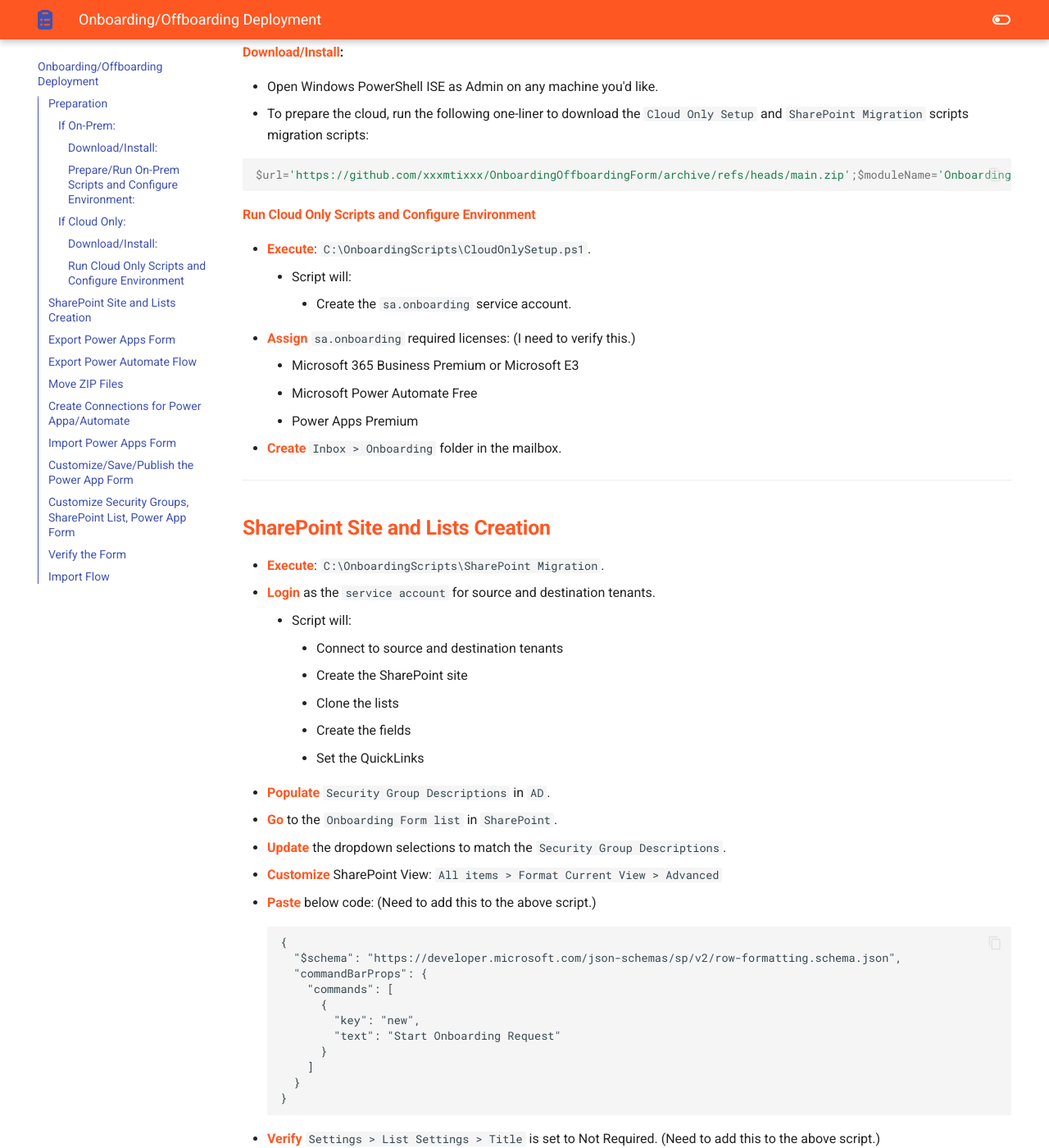
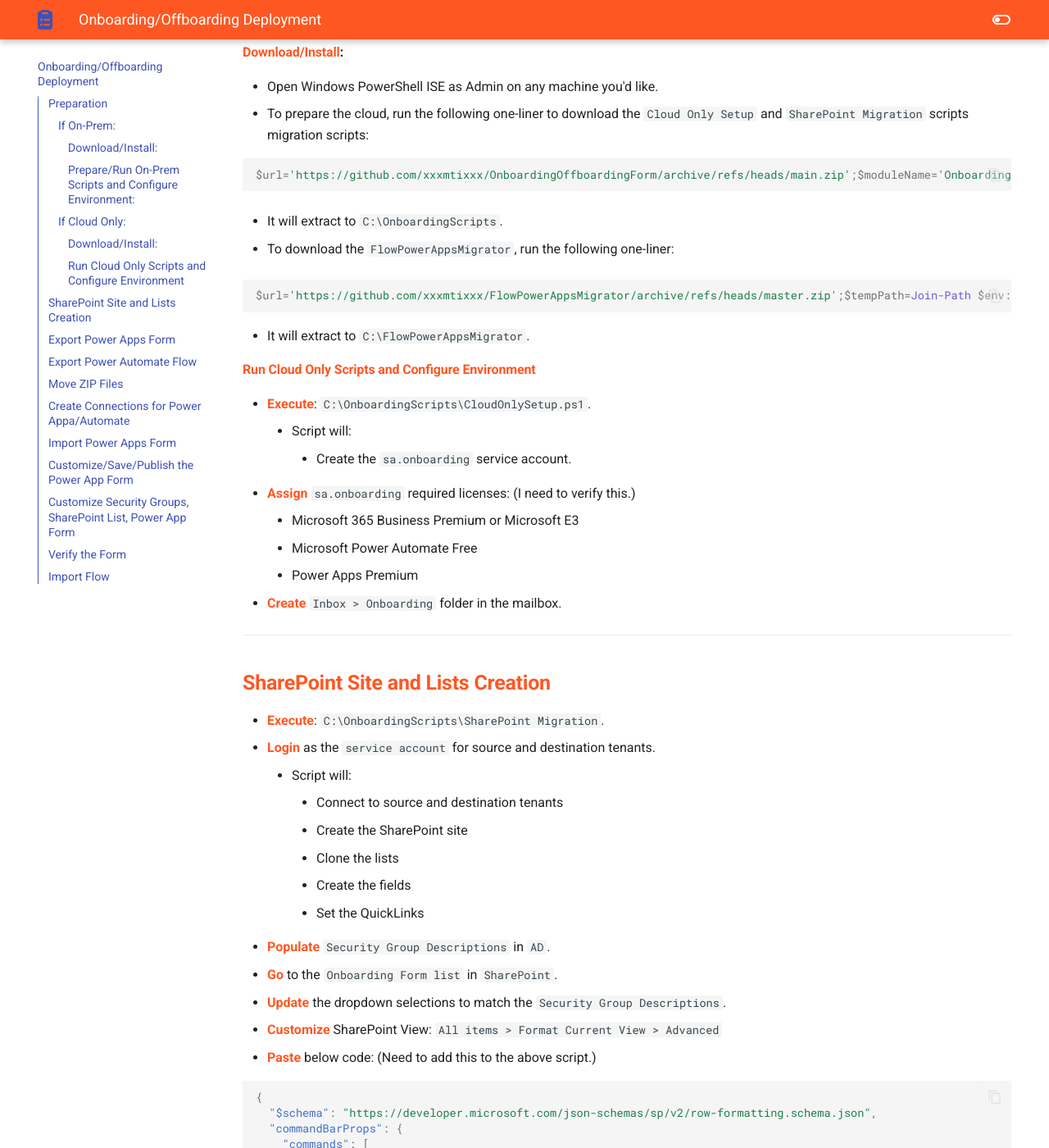
Before and after one commit to xxxmtixxx/Onboarding-Offboarding-Intune-Assets-Reporting, an MkDocs documentation site: the page built from docs/2 Onboarding Offboarding Deployment.md, in a window 1280 px wide and 1400 px high, scrolled down 2221 px. Shown: the whole window at 82% size. Built offline with MkDocs 1.6.1 and Material for MkDocs 9.7.7, drawn with Linux system fonts in a browser that asks for light colours; some of the changed text lies outside the part shown.

Commit message:
update documentation

````diff
--- a/docs/2 Onboarding Offboarding Deployment.md
+++ b/docs/2 Onboarding Offboarding Deployment.md
@@ -83,6 +83,16 @@ $url='https://github.com/xxxmtixxx/OnboardingOffboardingForm/archive/refs/heads/
 $url='https://github.com/xxxmtixxx/OnboardingOffboardingForm/archive/refs/heads/main.zip';$moduleName='OnboardingOffboardingForm';$tempPath=Join-Path $env:TEMP ($moduleName+'.zip');Invoke-WebRequest -Uri $url -OutFile $tempPath;$tempDir='.'+$moduleName+'_temp';$extractPath=Join-Path $HOME $tempDir;Expand-Archive -Path $tempPath -DestinationPath $extractPath -Force;$rootFiles=Get-ChildItem -Path (Join-Path $extractPath 'OnboardingOffboardingForm-main') -Filter *.ps1;$targetOnboardingFolder='C:\OnboardingScripts';if (!(Test-Path $targetOnboardingFolder)) {New-Item -Path $targetOnboardingFolder -ItemType Directory | Out-Null};$rootFiles | Copy-Item -Destination $targetOnboardingFolder;Remove-Item -Path $extractPath -Recurse -Force
 ```
 
+- It will extract to `C:\OnboardingScripts`.
+
+- To download the `FlowPowerAppsMigrator`, run the following one-liner:
+
+```powershell
+$url='https://github.com/xxxmtixxx/FlowPowerAppsMigrator/archive/refs/heads/master.zip';$tempPath=Join-Path $env:TEMP 'FlowPowerAppsMigrator.zip';Invoke-WebRequest -Uri $url -OutFile $tempPath;Expand-Archive -Path $tempPath -DestinationPath 'C:\FlowPowerAppsMigrator' -Force;Remove-Item -Path $tempPath -Force
+```
+
+- It will extract to `C:\FlowPowerAppsMigrator`.
+
 #### **Run Cloud Only Scripts and Configure Environment**
 
 - **Execute**: `C:\OnboardingScripts\CloudOnlySetup.ps1`.
@@ -110,7 +120,8 @@ $url='https://github.com/xxxmtixxx/OnboardingOffboardingForm/archive/refs/heads/
 - **Update** the dropdown selections to match the `Security Group Descriptions`.
 - **Customize** SharePoint View: `All items > Format Current View > Advanced`
 - **Paste** below code: (Need to add this to the above script.)
-```
+
+```JSON
 {
   "$schema": "https://developer.microsoft.com/json-schemas/sp/v2/row-formatting.schema.json",
   "commandBarProps": {
@@ -123,6 +134,7 @@ $url='https://github.com/xxxmtixxx/OnboardingOffboardingForm/archive/refs/heads/
   }
 }
 ```
+
 - **Verify** `Settings > List Settings > Title` is set to Not Required. (Need to add this to the above script.)
 
 ---
@@ -157,6 +169,7 @@ $url='https://github.com/xxxmtixxx/OnboardingOffboardingForm/archive/refs/heads/
     - Script will:
         - Connect to source and destination tenants.
         - Modify the ZIP files with destination tenant details.
+        - Place the modified ZIPs in `C:\FlowPowerAppsMigrator\dist`.
 
 ---
 
@@ -176,7 +189,7 @@ $url='https://github.com/xxxmtixxx/OnboardingOffboardingForm/archive/refs/heads/
 ## **Import Power Apps Form**
 - **Visit [Power Apps](https://make.powerapps.com)**
 - **Navigate** to `Apps > Import Canvas App`
-- **Select** the modified `ZIP`.
+- **Select** the modified `ZIP` from `C:\FlowPowerAppsMigrator\dist`.
 - **Click** `Import`.
 
 ## **Customize/Save/Publish the Power App Form**
@@ -200,6 +213,6 @@ $url='https://github.com/xxxmtixxx/OnboardingOffboardingForm/archive/refs/heads/
 - **Visit [Power Automate](https://make.powerautomate.com)**
 - **Navigate** to `My Flows`
 - **Click** `Import > Import Package (Legacy)`
-- **Click** `Upload` and select the modified `ZIP`.
+- **Click** `Upload` and select the modified `ZIP` from `C:\FlowPowerAppsMigrator\dist`.
 - **Select** the `connections`.
 - **Click** `Import`.
````
Also changed, not shown: other parts of docs/2 Onboarding Offboarding Deployment.md (+1 -1 lines), README.md (+4 -0 lines).
